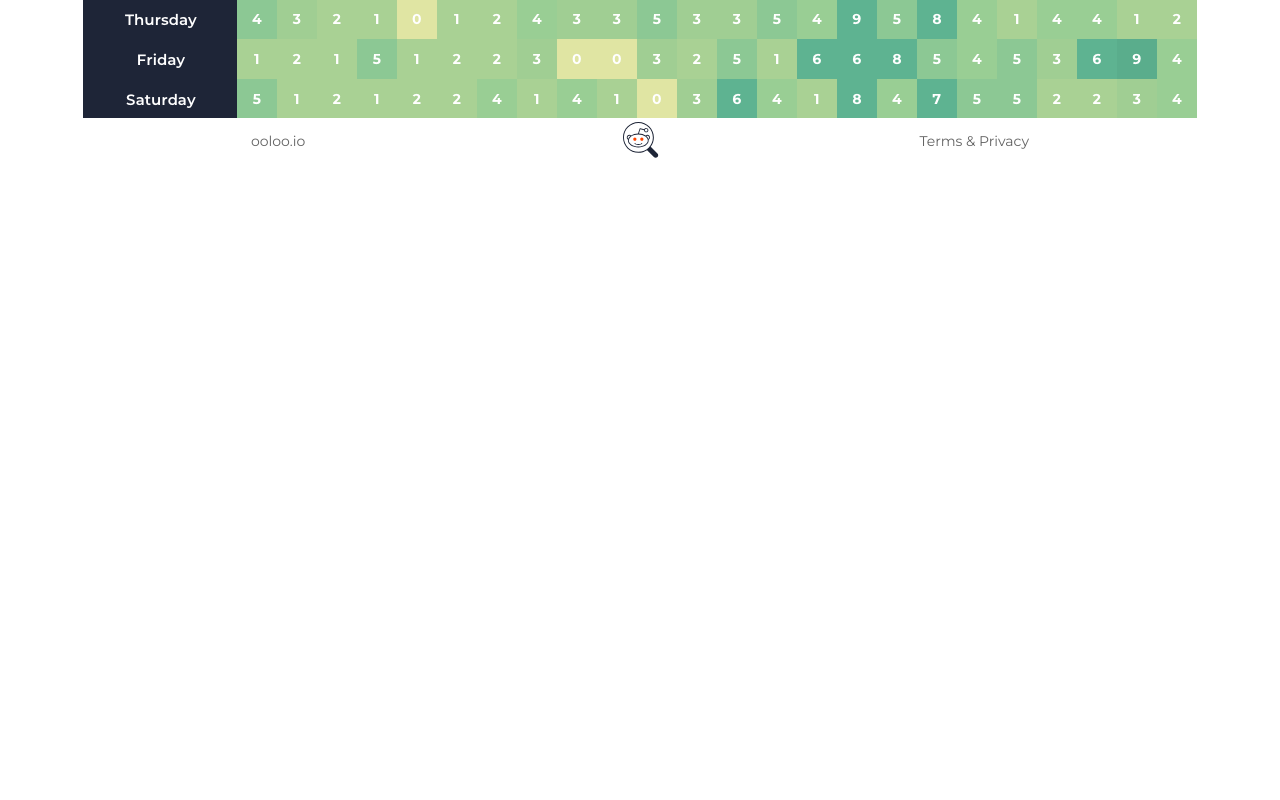
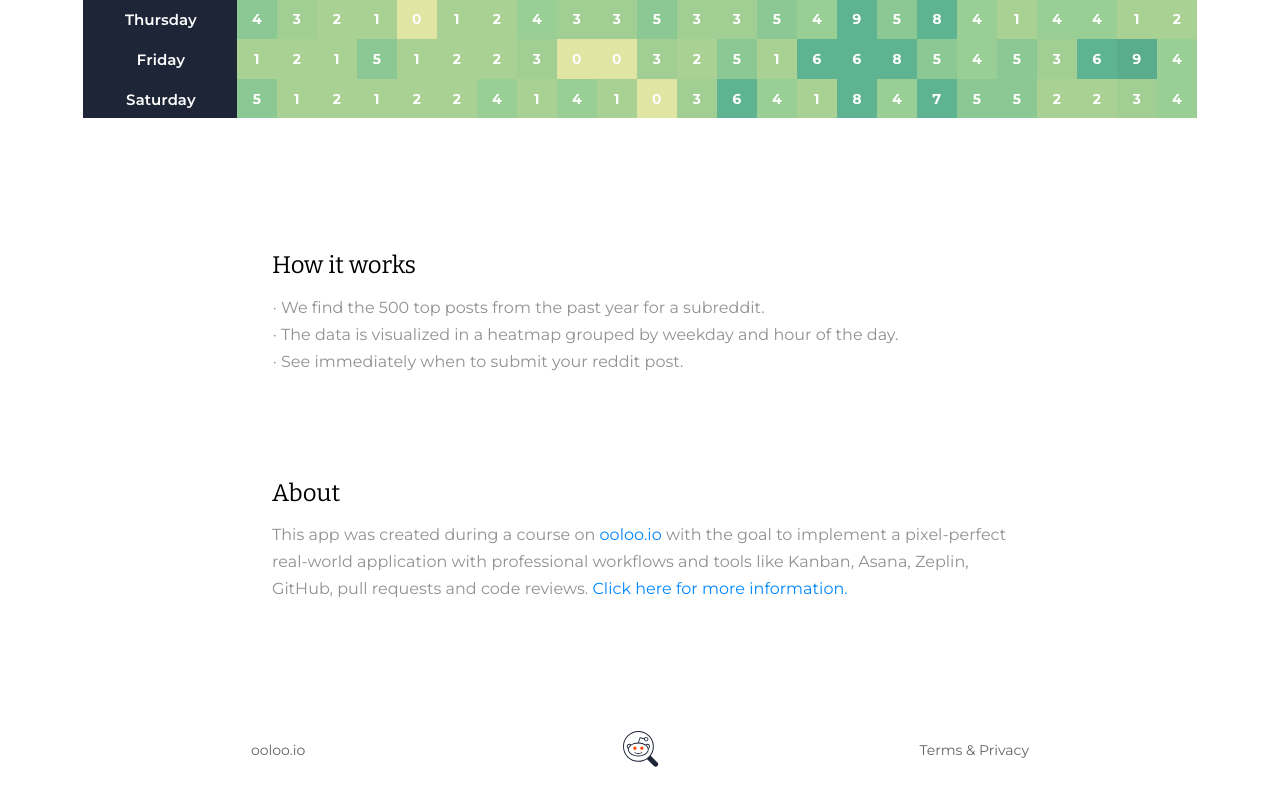
Before and after one commit to ooloo-io/reddit-timer-guks, a React (Create React App) app: page / in a window 1280 px wide. Shown: the part 609-1409 px from the top of the page. Before the commit the page ends 800 px from the top, so only its background shows below. Built offline with nearby package versions, Linux system fonts and the light colour scheme.

Commit message:
added info section to homepage and styled it

```diff
--- a/src/App.styles.js
+++ b/src/App.styles.js
@@ -8,5 +8,5 @@ export const AppWrapper = styled.div`
 `;
 
 export const AppMainWrapper = styled.main`
-  height: calc(100vh - ${({ theme }) => theme.sizes.headerHeight} - ${({ theme }) => theme.sizes.footerHeight})
+  min-height: calc(100vh - ${({ theme }) => theme.sizes.headerHeight} - ${({ theme }) => theme.sizes.footerHeight})
 `;
--- /dev/null
+++ b/src/components/InfoSection/InfoSection.js
@@ -0,0 +1,39 @@
+import React from 'react';
+import {
+  InfoSectionWrapper,
+  Info,
+  Title,
+  List,
+  Body,
+} from './InfoSection.styles';
+
+const InfoSection = () => (
+  <InfoSectionWrapper>
+    <Info>
+      <Title>How it works</Title>
+      <Body>
+        <List>
+          <li> We find the 500 top posts from the past year for a subreddit.</li>
+          <li> The data is visualized in a heatmap grouped by weekday and hour of the day.</li>
+          <li> See immediately when to submit your reddit post.</li>
+        </List>
+      </Body>
+    </Info>
+    <Info>
+      <Title>About</Title>
+      <Body>
+        This app was created during a course on
+        {' '}
+        <a href="https://ooloo.io" target="_blank" rel="noopener noreferrer">ooloo.io</a>
+        {' '}
+        with the goal to implement a pixel-perfect
+        real-world application with professional workflows and tools like Kanban, Asana, Zeplin,
+        GitHub, pull requests and code reviews.
+        {' '}
+        <a href="https://ooloo.io" target="_blank" rel="noopener noreferrer">Click here for more information.</a>
+      </Body>
+    </Info>
+  </InfoSectionWrapper>
+);
+
+export default InfoSection;
--- /dev/null
+++ b/src/components/InfoSection/InfoSection.styles.js
@@ -0,0 +1,46 @@
+import styled from 'styled-components';
+
+export const InfoSectionWrapper = styled.section`
+  display: flex;
+  flex-direction: column;
+  align-items: center;
+  justify-content: center;
+  margin-top: 127px;
+`;
+export const Info = styled.div`
+  display: flex;
+  width: 738px;
+  flex-direction: column;
+  align-items: flex-start;
+  justify-content: center;
+  color: ${({ theme }) => theme.colors.grayBase};
+  font-family: ${({ theme }) => theme.fonts.primary};
+  font-weight: normal;
+  font-stretch: normal;
+  font-style: normal;
+  line-height: 1.69;
+  letter-spacing: 0.03px;
+  a {
+    color: ${({ theme }) => theme.colors.link};
+  }
+`;
+
+export const Title = styled.h2`
+  display: flex;
+  justify-content: flex-start;
+  color: ${({ theme }) => theme.colors.grayDark};
+  font-family: ${({ theme }) => theme.fonts.secondary};
+  font-size: 24px;
+  font-weight: normal;
+  margin: 0 0 8px 1px;
+`;
+
+export const List = styled.ul`
+  margin: 0;
+  padding-left: 9px;
+  list-style-type: "· ";
+`;
+
+export const Body = styled.div`
+  margin: 0 0 98px 1px;
+`;
--- a/src/pages/Home/Home.js
+++ b/src/pages/Home/Home.js
@@ -1,6 +1,12 @@
 import React from 'react';
 import HeroSection from '../../components/HeroSection/HeroSection';
+import InfoSection from '../../components/InfoSection/InfoSection';
 
-const Home = () => <div><HeroSection /></div>;
+const Home = () => (
+  <div>
+    <HeroSection />
+    <InfoSection />
+  </div>
+);
 
 export default Home;
--- a/src/shared/styles/theme.styles.js
+++ b/src/shared/styles/theme.styles.js
@@ -5,11 +5,12 @@ import PropTypes from 'prop-types';
 const theme = {
   colors: {
     primary: '#636363',
-    grayDark: '#00000',
+    grayDark: '#000000',
     grayLight: '#ffffff',
     grayBase: '#93918f',
     buttonBg: '#fdb755',
     buttonBgEffect: '#fca223',
+    link: '#0087ff',
   },
   fonts: {
     primary: 'Montserrat',
```
